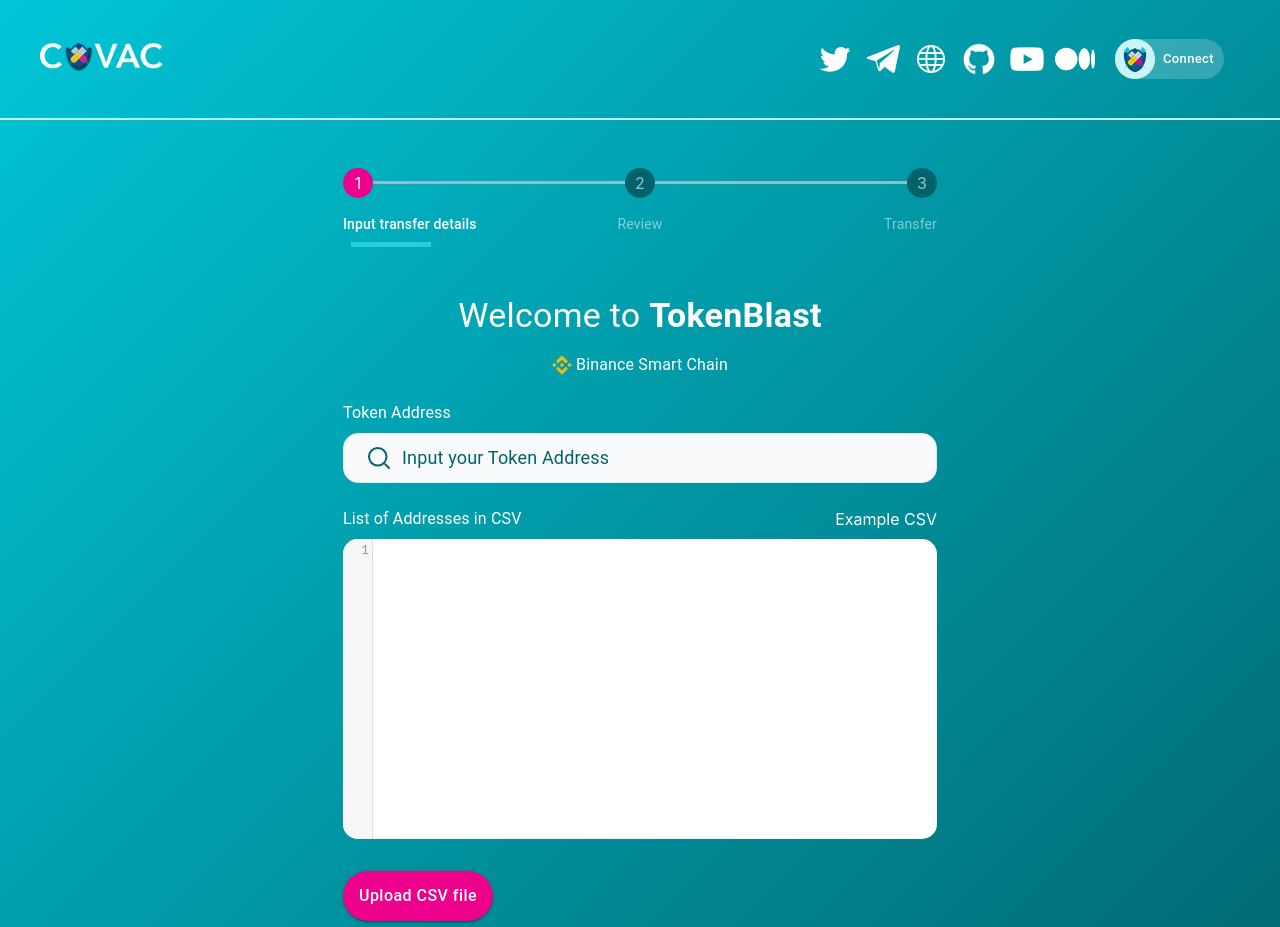
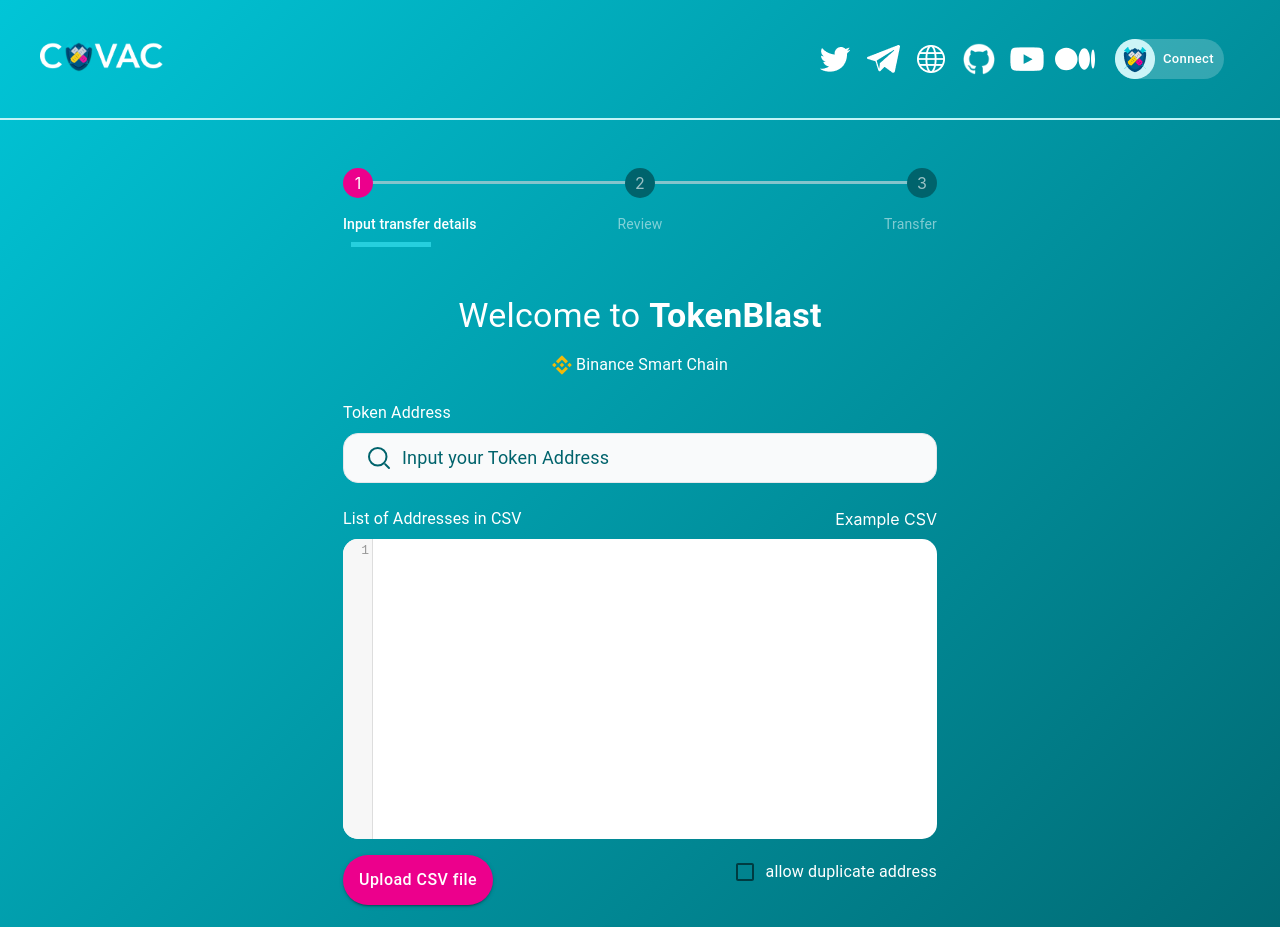
Before and after one commit to youjinchoi/multi-transfer, a React (Create React App) app: page / in a window 1280 px wide. Shown: the top 927 px of the page. Built offline with nearby package versions, Linux system fonts and the light colour scheme.

Commit message:
feat: add allow duplicate address option

```diff
--- a/src/components/CsvInfo.js
+++ b/src/components/CsvInfo.js
@@ -13,6 +13,7 @@
 import DialogContent from "@material-ui/core/DialogContent";
 import DialogActions from "@material-ui/core/DialogActions";
 import { makeStyles } from "@material-ui/core/styles";
+import CustomCheckbox from "./CustomCheckbox";
 import CustomButton from "./CustomButton";
 import { UnControlled as CodeMirror } from "react-codemirror2";
 import "codemirror/lib/codemirror.css";
@@ -117,6 +118,7 @@
   const [isLoading, setIsLoading] = useState(false);
   const [tokenApprovalErrorMessage, setTokenApprovalErrorMessage] =
     useState(null);
+  const [allowDuplicateAddress, setAllowDuplicateAddress] = useState(false);
 
   const handleCloseToast = () => {
     setToast(null);
@@ -147,9 +149,15 @@
       if (items.length === 1) {
         validLines.push(items[0]);
       } else {
+        if (allowDuplicateAddress) {
+          items.forEach((item) => {
+            validLines.push(item);
+          });
+        } else {
           items.forEach((item) => {
             invalidLines.push({ ...item, reason: "duplicate address" });
           });
+        }
       }
     });
     invalidLines.sort((a, b) => a.lineNumber - b.lineNumber);
@@ -373,7 +381,8 @@
           <ErrorMessage text="Please upload csv file" />
         )}
         {activeStep === 0 && (
-          <Box display="flex" justifyContent="flex-start" mt={4}>
+          <Box display="flex" justifyContent="space-between">
+            <Box mt={2}>
               <input
                 accept=".csv"
                 className={classes.csvInput}
@@ -392,6 +401,16 @@
                   Upload CSV file
                 </CustomButton>
               </label>
+            </Box>
+            <Box display="flex" flexDirection="row" alignItems="center">
+              <CustomCheckbox
+                checked={allowDuplicateAddress}
+                onChange={() =>
+                  setAllowDuplicateAddress(!allowDuplicateAddress)
+                }
+              />
+              <Typography>allow duplicate address</Typography>
+            </Box>
           </Box>
         )}
       </Box>
--- /dev/null
+++ b/src/components/CustomCheckbox.js
@@ -0,0 +1,10 @@
+import Checkbox from "@material-ui/core/Checkbox";
+import withStyles from "@material-ui/core/styles/withStyles";
+
+const CustomCheckbox = withStyles({
+  checked: {
+    color: "#EC008C !important",
+  },
+})(Checkbox);
+
+export default CustomCheckbox;
--- a/src/components/TransferInfo.js
+++ b/src/components/TransferInfo.js
@@ -1,4 +1,4 @@
-import React from "react";
+import React, { useMemo } from "react";
 import { Box, Typography, useMediaQuery } from "@material-ui/core";
 import CustomTextField from "./CustomTextField";
 import { makeStyles } from "@material-ui/core/styles";
@@ -30,13 +30,20 @@
   const classes = useStyles();
   const isGrid = useMediaQuery("(min-width: 620px)");
 
+  const uniqueRecipientCount = useMemo(() => {
+    const recipientSet = new Set(
+      recipientInfo?.map((recipient) => recipient.address)
+    );
+    return recipientSet.size;
+  }, [recipientInfo]);
+
   return (
     <Box display={isGrid ? "flex" : "block"} justifyContent="center">
       <Box m={1} className={isGrid && classes.transferInfoGrid}>
         <Typography className={classes.label}>Total Recipients</Typography>
         <CustomTextField
           disabled
-          value={recipientInfo.length}
+          value={uniqueRecipientCount}
           className={classes.inputAlignCenter}
         />
       </Box>
```
Lines whose indentation alone changed are shown as unchanged.
